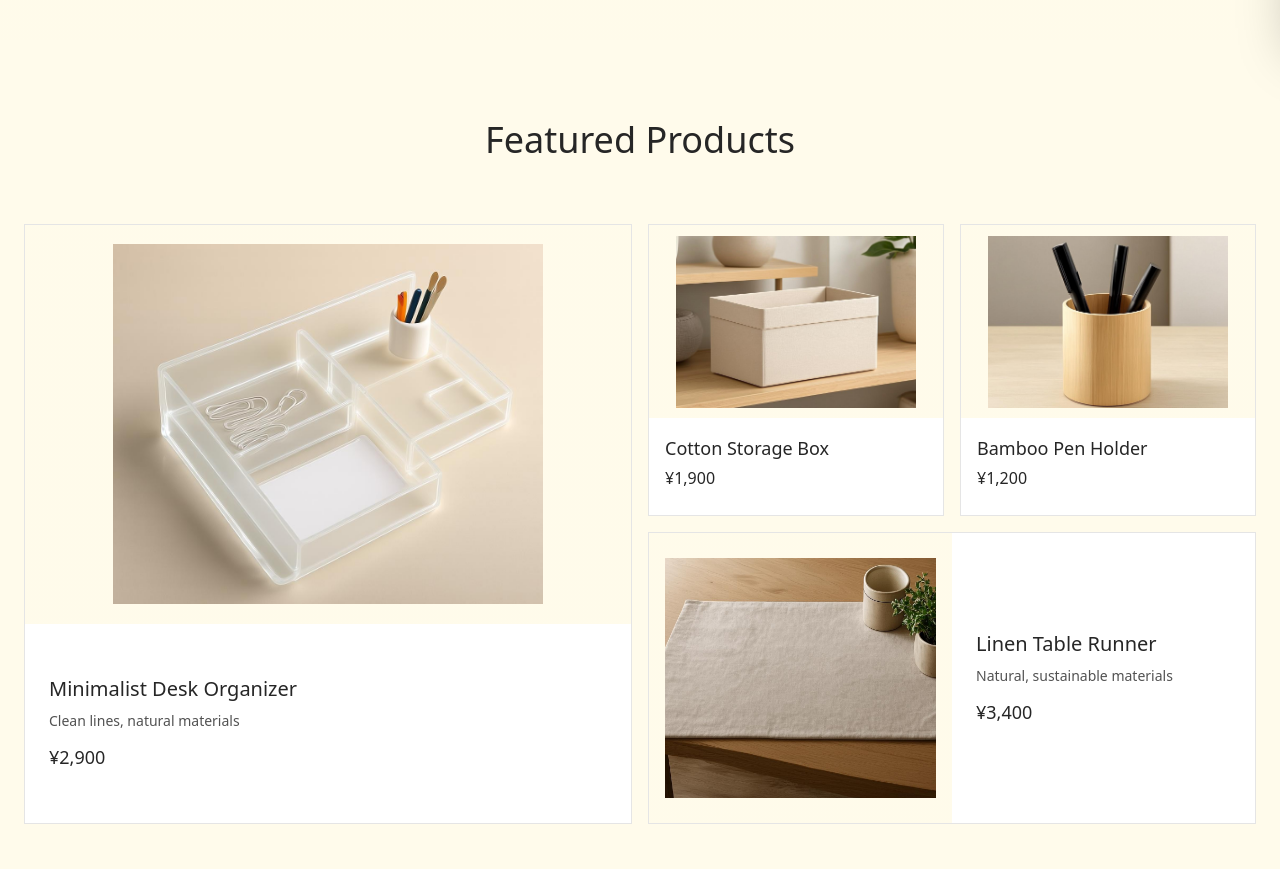
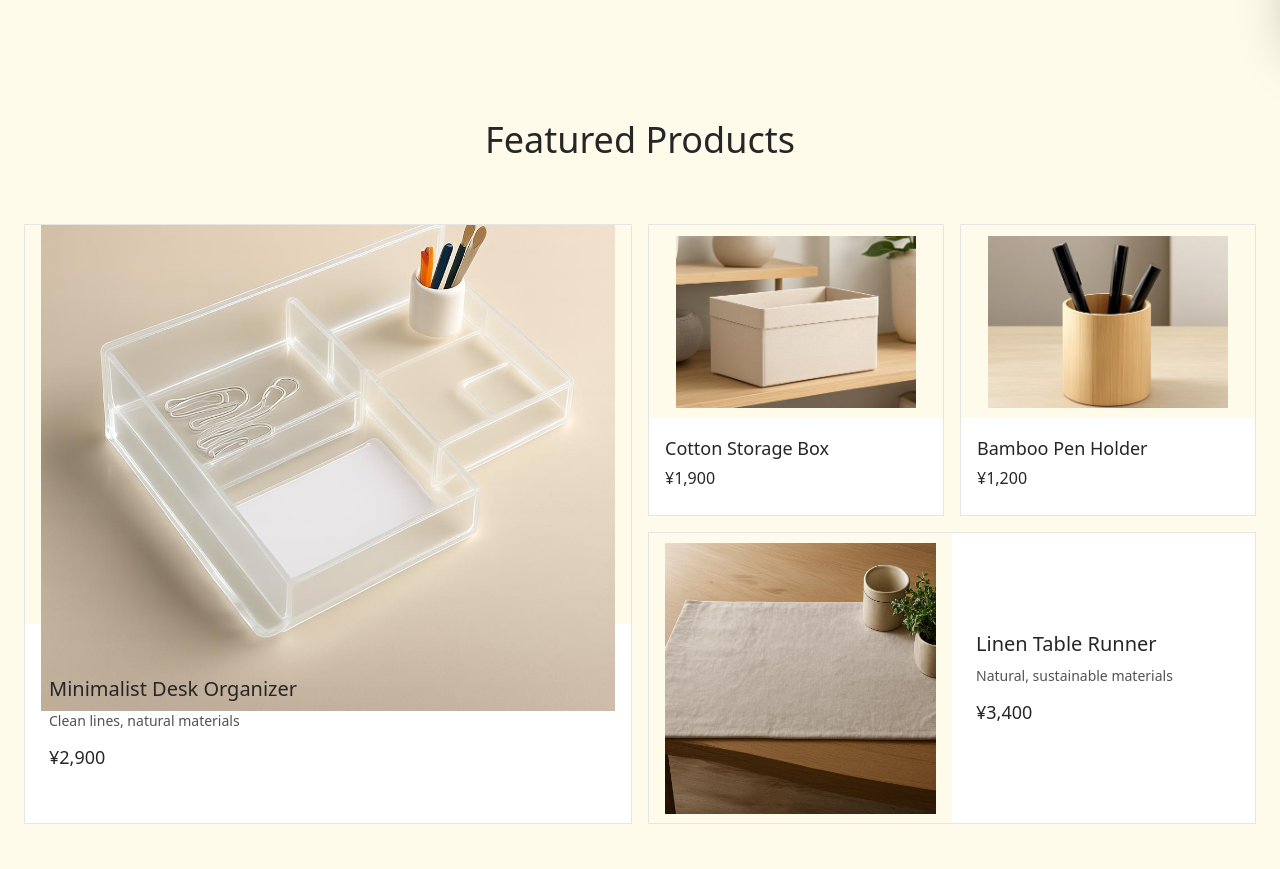
Before and after one commit to SurajKarmakar1/MUJI, a website: page src/index.html in a window 1280 px wide. Shown: the part 760-1629 px from the top of the page. Drawn offline with Linux system fonts and the light colour scheme.

Commit message:
Update index.html

```diff
--- a/src/index.html
+++ b/src/index.html
@@ -267,7 +267,7 @@
                 <img
                   src="deskorg.png"
                   alt="Desk Organizer"
-                  class="w-3/4 h-90 object-cover"
+                  class="w-150 h-50 object-cove"
                 />
               </div>
               <div class="p-4 lg:p-6 h-1/3 flex flex-col justify-center">
@@ -346,7 +346,7 @@
                   <img
                     src="tablerunner.png"
                     alt="Table Runner"
-                    class="w-70 h-60 object-cover"
+                    class="w-70 h-40 object-cover"
                   />
                 </div>
                 <div
```
